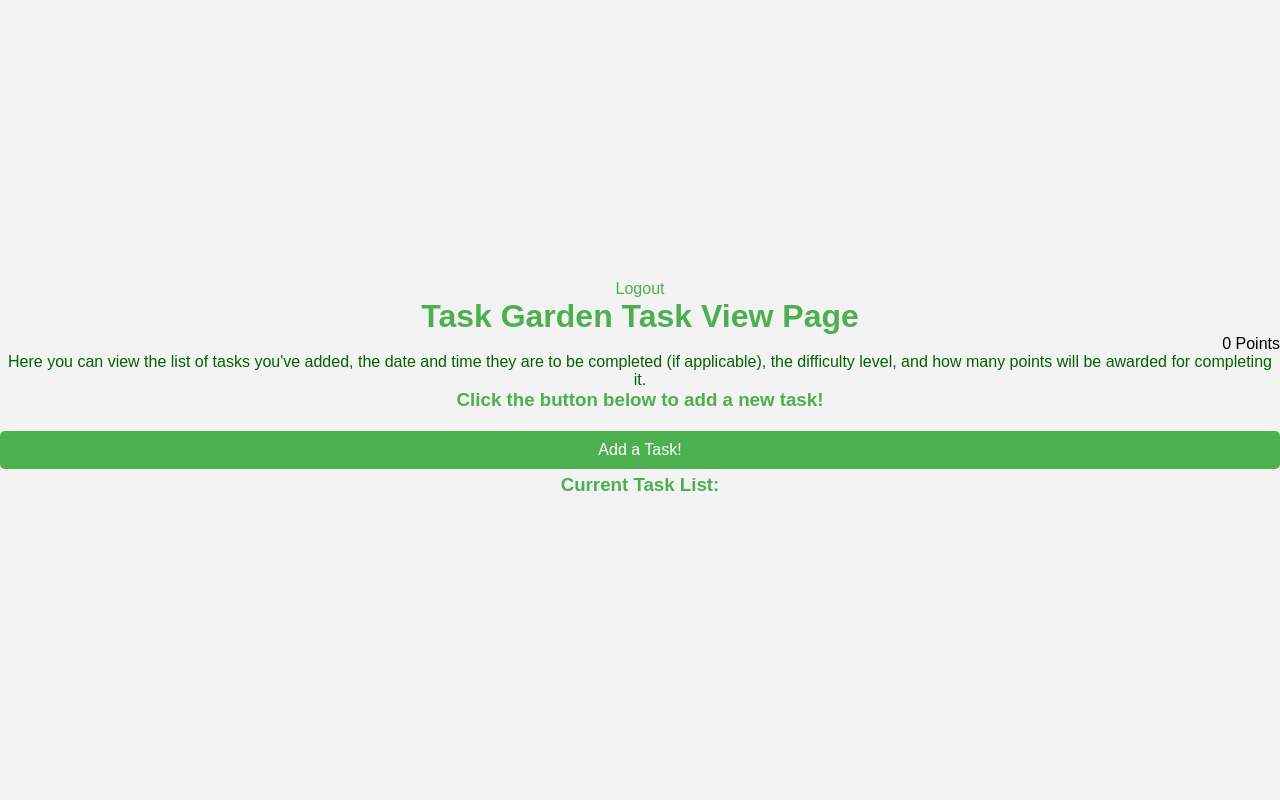
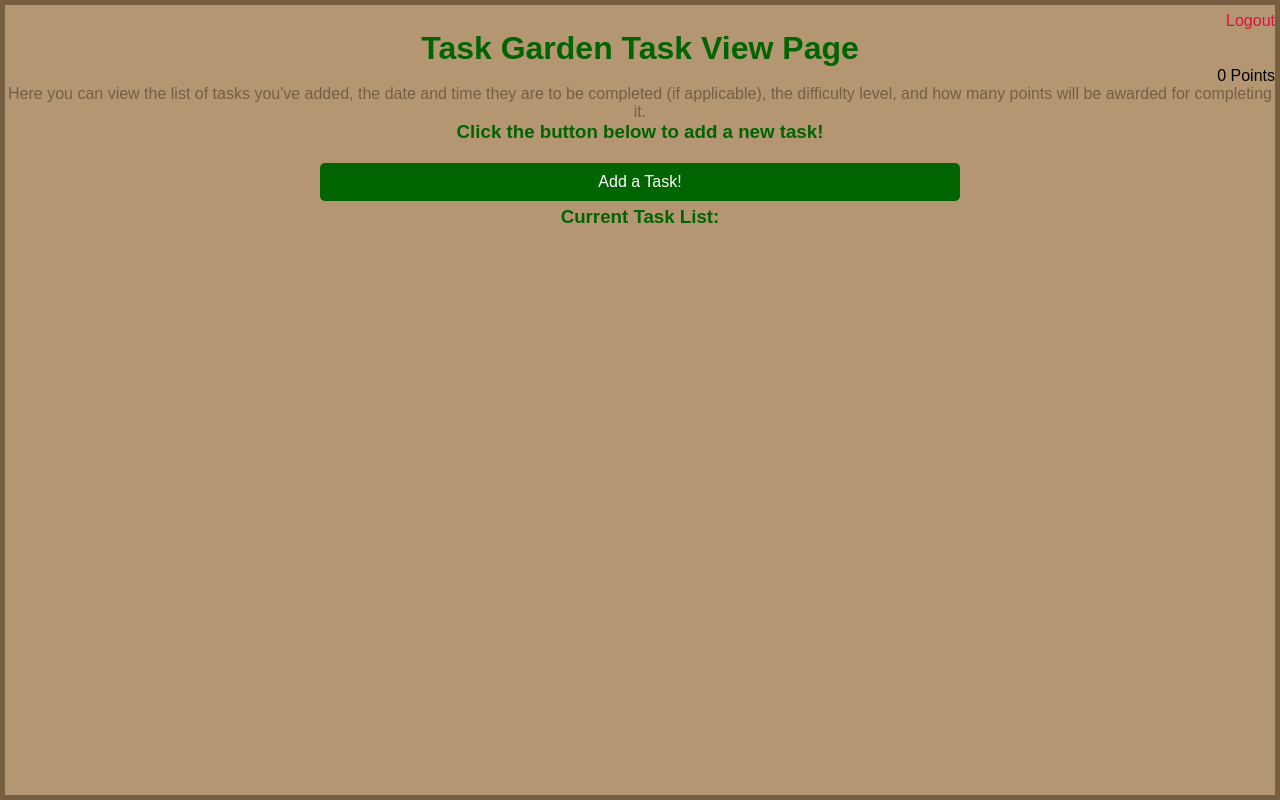
Before and after one commit to WVU-CS230-2024-01-Group10/TaskGarden, a React (Create React App) app in the folder frontend/taskgardenapp/: page /tasks in a window 1280 px wide. Built offline with nearby package versions, Linux system fonts and the light colour scheme.

Commit message:
Updated React styling. Cards are off-center.

```diff
--- a/frontend/taskgardenapp/src/App.js
+++ b/frontend/taskgardenapp/src/App.js
@@ -1,6 +1,6 @@
 import React from 'react';
 import { BrowserRouter, Route, Routes } from 'react-router-dom';
-import './App.css';
+import './styles/appStyle.css';
 import LoginPage from './pages/LoginPage.jsx';
 import TaskPage from './pages/TaskPage.jsx';
 
--- a/frontend/taskgardenapp/src/pages/TaskPage.jsx
+++ b/frontend/taskgardenapp/src/pages/TaskPage.jsx
@@ -100,7 +100,7 @@ function TaskPage() {
 
     return (
         <div className='taskPage'>
-            <div style={{ textAlign: 'right' }}>
+            <div>
                 <a id="loginPageLink" href="../LoginPage/LoginPage.html">Logout</a>
             </div>
             <h1>Task Garden Task View Page</h1>
@@ -135,15 +135,18 @@ function TaskPage() {
             <h3>Current Task List:</h3>
             {tasks.map((task) => (
                 <div key={task.id} className="task-item">
-                    <h3>{task.title}</h3>
-                    <p>{task.desc}</p>
-                    <p>{task.datetime}</p>
-                    <p>Difficulty Level: {task.diff}</p>
-                    <p>Priority Level: {task.priority}</p>
+                    <div className="card-body">
+                    <h3 class="card-title">{task.title}</h3>
+                    <p class="card-text">{task.desc}</p>
+                    <p class="card-text">{task.datetime}</p>
+                    <p class="card-text">Difficulty Level: {task.diff}</p>
+                    <p class="card-text">Priority Level: {task.priority}</p>
                     <div className="btn-div">
                         <button className="btn remove-btn" onClick={() => removeTask(task.id)}>Remove</button>
                         <button className="btn complete-btn" onClick={() => completeTask(task.id)}>Complete</button>
                         <button className="btn edit-btn" onClick={() => editTask(task.id)}>Edit</button>
+                    </div>
+                    <p id="pointCount" class="card-text">{task.diff * 10} Points</p>
                     </div>
                 </div>
             ))}
--- /dev/null
+++ b/frontend/taskgardenapp/src/styles/appStyle.css
@@ -0,0 +1,5 @@
+.App{
+    height: 100vh;
+    display: flex;
+    position: relative;
+}
--- a/frontend/taskgardenapp/src/styles/taskStyles.css
+++ b/frontend/taskgardenapp/src/styles/taskStyles.css
@@ -25,23 +25,31 @@ td {
 }
 
 body {
+
     font-family: Arial, sans-serif;
-    background-color: #f3f3f3;
+    background-color: #b49673;
+    border: 5px solid  #775f41;
+    box-shadow: 0 0 0 10px #f9e3d0;
 }
 
 h1, h2, h3 {
-    color: #4CAF50;
+    color: darkgreen;
     text-align: center;
 }
 
 p {
-    color: darkgreen;
+    color: #775f41;
     text-align: center;
 }
 
 /* Task button styles */
+#taskButtonDiv {
+    display: flex;
+    justify-content: center;
+    align-items: center;
+}
 #addTaskButton {
-    background-color: #4CAF50;
+    background-color: darkgreen;
     color: white;
     border: none;
     padding: 10px 20px;
@@ -52,6 +60,11 @@ p {
     margin-top: 20px;
     cursor: pointer;
     border-radius: 5px;
+    width: 50vw;
+}
+
+#addTaskButton:hover {
+    background-color: green;
 }
 
 /* Pop-up box styles */
@@ -61,21 +74,33 @@ p {
     left: 50%;
     transform: translate(-50%, -50%);
     /*Removed display: none;*/
-    background-color: #fff;
+    background-color: rgb(255, 243, 228);
     padding: 20px;
     border-radius: 10px;
     box-shadow: 0 0 10px rgba(0, 0, 0, 0.2);
     z-index: 10000;
+    height:fit-content;
+    width: 25vw;
 }
 
 .popup h2 {
-    color: #4CAF50;
+    color: darkgreen;
+    padding-top: 5px;
 }
 
 /* Input field styles */
-input[type="text"], input[type="datetime-local"], input[type="range"], button {
+input[type="text"], input[type="datetime-local"], input[type="range"]{
     width: 100%;
-    padding: 10px;
+    padding: 5px;
+    display: inline-block;
+    border: 1px solid #ccc;
+    border-radius: 4px;
+    box-sizing: border-box;
+}
+
+button{
+    width: 100%;
+    padding: 5px;
     margin: 5px 0;
     display: inline-block;
     border: 1px solid #ccc;
@@ -113,7 +138,8 @@ button[type="button"]:hover {
 /* Logout link styles */
 #loginPageLink {
     text-decoration: none;
-    color: #4CAF50;
+    text-align: right;
+    color: crimson;
 }
 
 #loginPageLink:hover {
@@ -141,14 +167,17 @@ button[type="button"]:hover {
 /* Specific styles for each button type */
 .edit-btn {
     background-image: url('editIcon.png');
+    background-color: inherit;
 }
 
 .remove-btn {
     background-image: url('removeIcon.png');
+    background-color: inherit;
 }
 
 .complete-btn {
     background-image: url('completeIcon.png');
+    background-color: inherit;
 }
 
 /* hidden and visible states for the congratulations message / potentially usable for future animations */
@@ -162,7 +191,7 @@ button[type="button"]:hover {
 }
 
 /* New Styling for tasks: Cards rather than tables. */
-.card {
+.task-item {
     position: relative;
     width: 100%;
     max-width: 80%;
@@ -178,6 +207,8 @@ button[type="button"]:hover {
 }
 
 .card-title {
+    color: black;
+    text-align: left;
     font-size: 1.25rem;
     font-weight: bold;
     margin-bottom: 10px;
@@ -189,7 +220,7 @@ button[type="button"]:hover {
     margin-bottom: 10px;
 }
 
-#btn-div {
+.btn-div {
     text-align: right;
     position: absolute;
     top: 10px;
```
Also changed, not shown: 2 other files (tests, documents, lock files or other folders).
